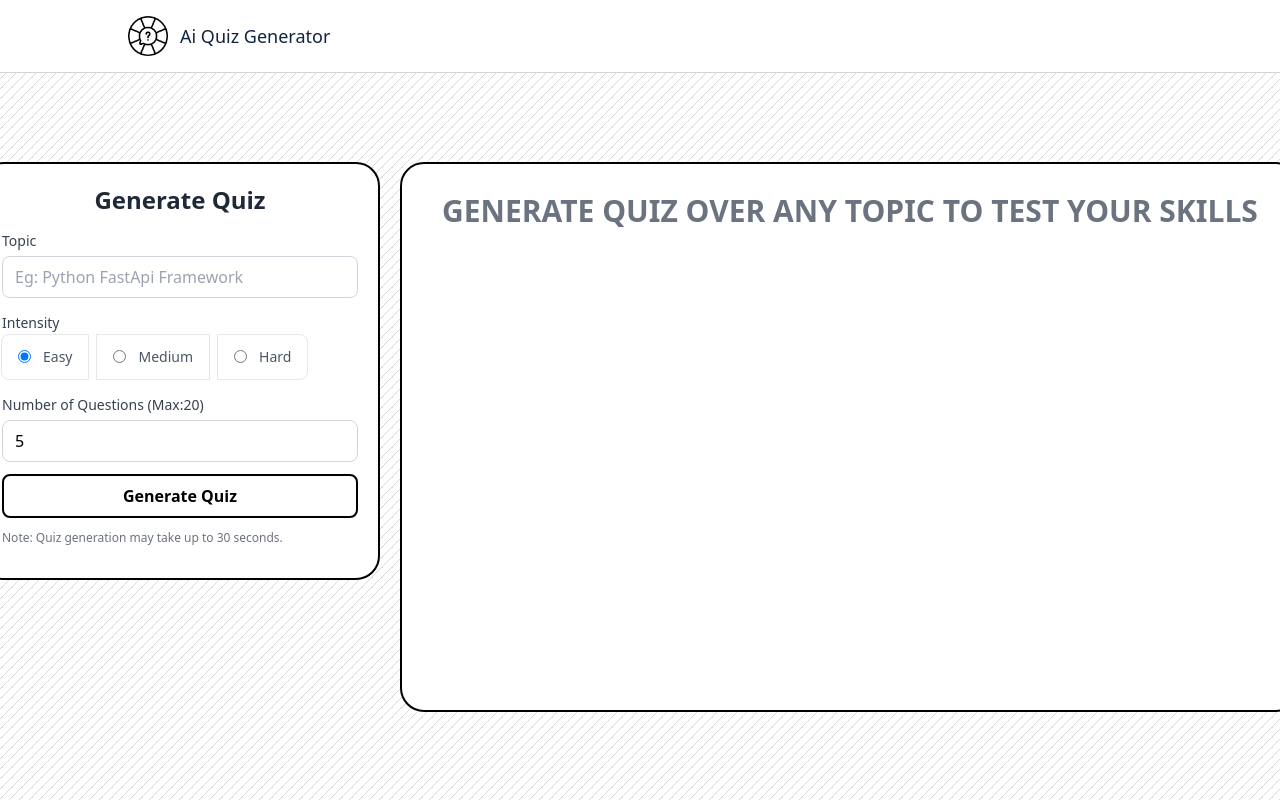
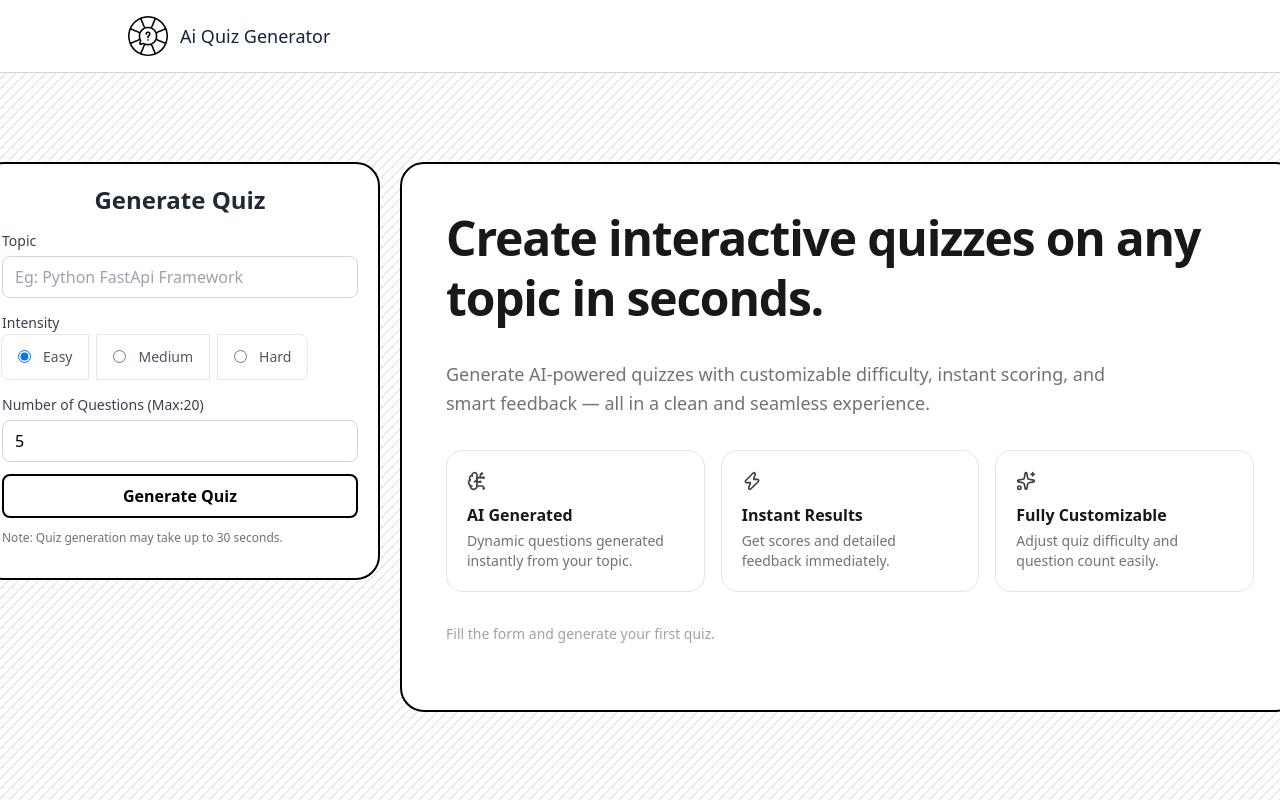
Before and after one commit to munsif-solkar/ai-quiz-app, a React (Vite) app in the folder app/frontend/: page / in a window 1280 px wide. Built offline with nearby package versions, Linux system fonts and the light colour scheme.

Commit message:
beautified home page

```diff
--- a/app/frontend/package.json
+++ b/app/frontend/package.json
@@ -11,6 +11,7 @@
   },
   "dependencies": {
     "axios": "^1.13.5",
+    "lucide-react": "^1.16.0",
     "motion": "^12.38.0",
     "react": "^19.2.0",
     "react-dom": "^19.2.0",
--- a/app/frontend/src/pages/dashboard.tsx
+++ b/app/frontend/src/pages/dashboard.tsx
@@ -10,6 +10,7 @@
 import useRelatedTopicsStore from "../store/relatedTopicsStore"
 import useErrorStore from "../store/errorStore"
 import { motion, AnimatePresence } from "motion/react";
+import { Sparkles, BrainCircuit, Zap } from "lucide-react";
 
 export default function Dashboard() {
  const navigate = useNavigate();
@@ -105,12 +106,82 @@
 )
 }
 
-function QuizIntro(){
+function QuizIntro() {
   return (
-  <>
-    <div className="flex items-center justify-center">
-<h1 className="font-bold uppercase leading-normal text-3xl text-gray-500">Generate quiz over any topic to test your skills</h1>
+    <div className="rounded-3xl  bg-white p-5 ">
+      <div className="flex flex-col gap-8">
+
+        {/* Heading */}
+        <motion.div
+          initial={{ opacity: 0, y: 14 }}
+          animate={{ opacity: 1, y: 0 }}
+          transition={{ duration: 0.6 }}
+        >
+          <h1 className="max-w-3xl text-5xl font-black leading-tight tracking-tight text-zinc-900">
+            Create interactive quizzes on any topic in seconds.
+          </h1>
+        </motion.div>
+
+        {/* Description */}
+        <motion.p
+          initial={{ opacity: 0 }}
+          animate={{ opacity: 1 }}
+          transition={{ delay: 0.2, duration: 0.6 }}
+          className="max-w-2xl text-lg leading-relaxed text-zinc-500"
+        >
+          Generate AI-powered quizzes with customizable difficulty,
+          instant scoring, and smart feedback — all in a clean and
+          seamless experience.
+        </motion.p>
+
+        {/* Features */}
+        <motion.div
+          initial={{ opacity: 0, y: 12 }}
+          animate={{ opacity: 1, y: 0 }}
+          transition={{ delay: 0.4 }}
+          className="grid gap-4 sm:grid-cols-3"
+        >
+          <div className="rounded-2xl border border-zinc-200 p-5">
+            <BrainCircuit size={20} className="text-zinc-700" />
+            <h3 className="mt-3 font-semibold text-zinc-900">
+              AI Generated
+            </h3>
+            <p className="mt-1 text-sm text-zinc-500">
+              Dynamic questions generated instantly from your topic.
+            </p>
+          </div>
+
+          <div className="rounded-2xl border border-zinc-200 p-5">
+            <Zap size={20} className="text-zinc-700" />
+            <h3 className="mt-3 font-semibold text-zinc-900">
+              Instant Results
+            </h3>
+            <p className="mt-1 text-sm text-zinc-500">
+              Get scores and detailed feedback immediately.
+            </p>
+          </div>
+
+          <div className="rounded-2xl border border-zinc-200 p-5">
+            <Sparkles size={20} className="text-zinc-700" />
+            <h3 className="mt-3 font-semibold text-zinc-900">
+              Fully Customizable
+            </h3>
+            <p className="mt-1 text-sm text-zinc-500">
+              Adjust quiz difficulty and question count easily.
+            </p>
+          </div>
+        </motion.div>
+
+        {/* CTA */}
+        <motion.p
+          initial={{ opacity: 0 }}
+          animate={{ opacity: 1 }}
+          transition={{ delay: 0.6 }}
+          className="text-sm text-zinc-400"
+        >
+          Fill the form and generate your first quiz.
+        </motion.p>
+      </div>
     </div>
-  </>
-  )
+  );
 }
```
Also changed, not shown: 1 other file (tests, documents, lock files or other folders).
